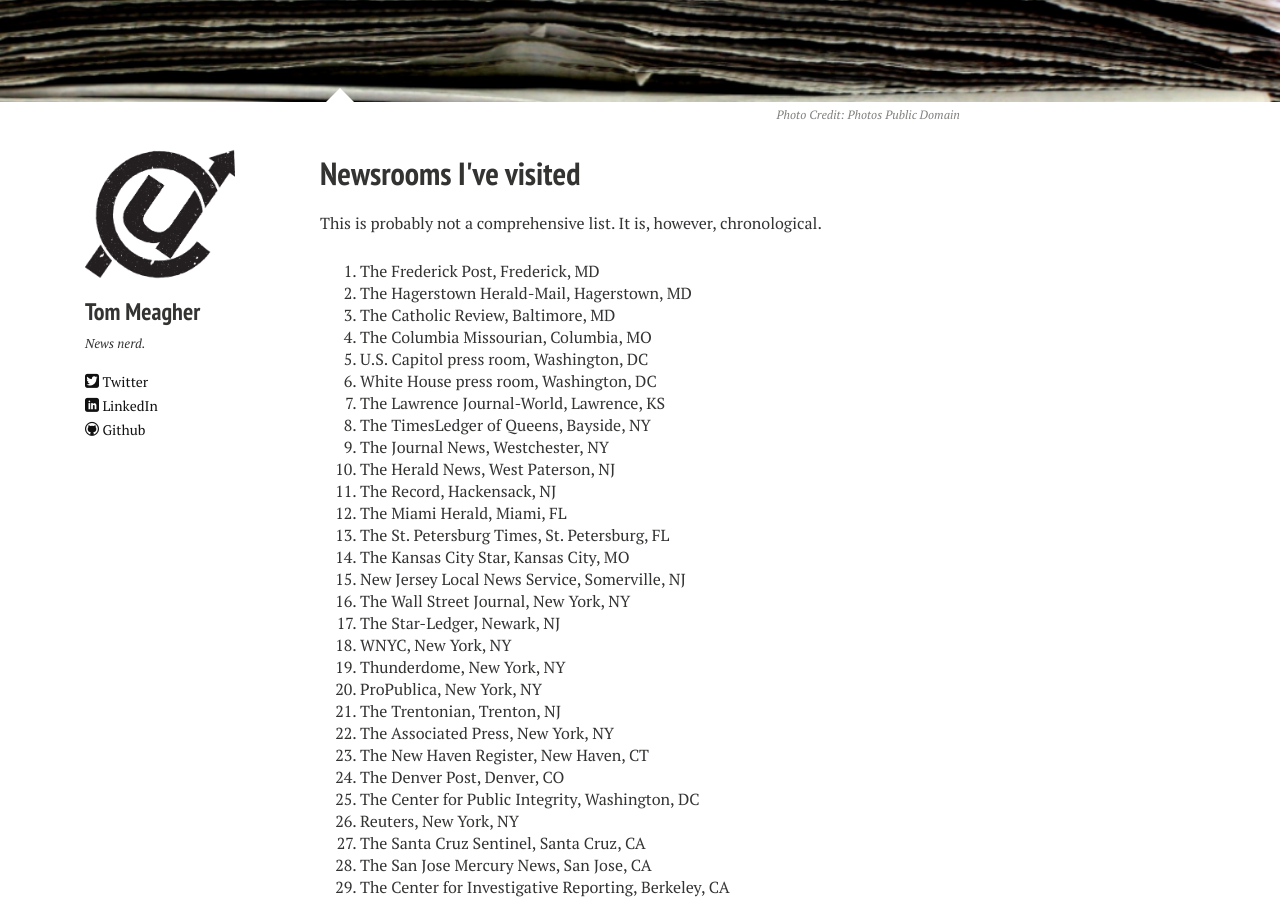
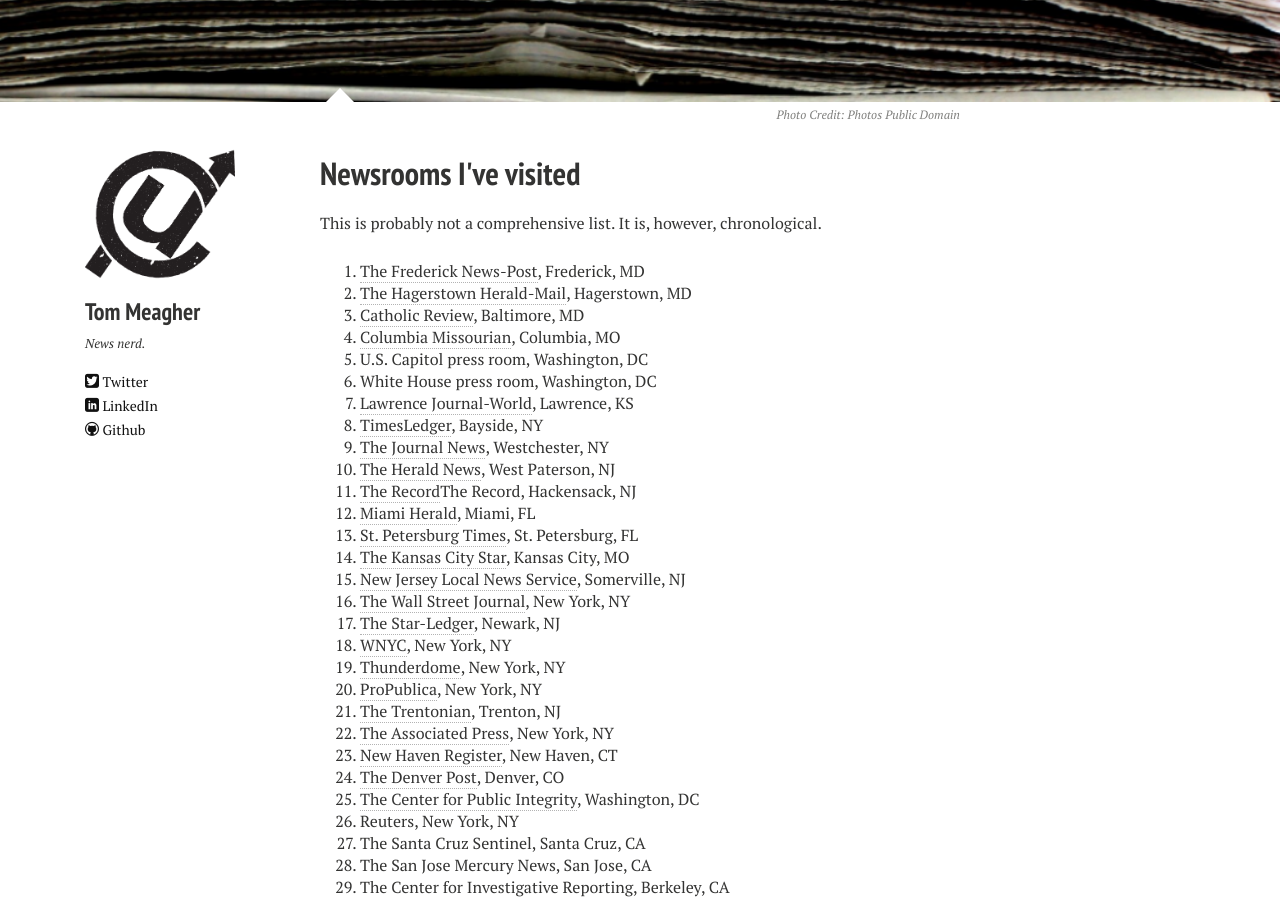
Before and after one commit to tommeagher/tommeagher.github.io, a Jekyll site: the page built from newsrooms.md, in a window 1280 px wide and 900 px high, scrolled down 286 px. Built offline with Jekyll 4.4.1, drawn with Linux system fonts in a browser that asks for light colours; nearby versions of some CDN libraries.

Commit message:
working on #12

```diff
--- a/newsrooms.md
+++ b/newsrooms.md
@@ -15,31 +15,31 @@
 
 This is probably not a comprehensive list. It is, however, chronological.
 
-1. The Frederick Post, Frederick, MD
-2. The Hagerstown Herald-Mail, Hagerstown, MD
-3. The Catholic Review, Baltimore, MD
-4. The Columbia Missourian, Columbia, MO
+1. [The Frederick News-Post](http://www.fredericknewspost.com/), Frederick, MD
+2. [The Hagerstown Herald-Mail](http://www.heraldmailmedia.com/), Hagerstown, MD
+3. [Catholic Review](http://www.catholicreview.org/), Baltimore, MD
+4. [Columbia Missourian](http://www.columbiamissourian.com/), Columbia, MO
 5. U.S. Capitol press room, Washington, DC
 6. White House press room, Washington, DC
-7. The Lawrence Journal-World, Lawrence, KS
-8. The TimesLedger of Queens, Bayside, NY
-9. The Journal News, Westchester, NY
-10. The Herald News, West Paterson, NJ
-11. The Record, Hackensack, NJ
-12. The Miami Herald, Miami, FL
-13. The St. Petersburg Times, St. Petersburg, FL
-14. The Kansas City Star, Kansas City, MO
-15. New Jersey Local News Service, Somerville, NJ
-16. The Wall Street Journal, New York, NY
-17. The Star-Ledger, Newark, NJ
-18. WNYC, New York, NY
-19. Thunderdome, New York, NY
-20. ProPublica, New York, NY
-21. The Trentonian, Trenton, NJ
-22. The Associated Press, New York, NY
-23. The New Haven Register, New Haven, CT
-24. The Denver Post, Denver, CO
-25. The Center for Public Integrity, Washington, DC
+7. [Lawrence Journal-World](http://www2.ljworld.com/), Lawrence, KS
+8. [TimesLedger](http://www.timesledger.com/), Bayside, NY
+9. [The Journal News](http://www.lohud.com/), Westchester, NY
+10. [The Herald News](http://www.northjersey.com/), West Paterson, NJ
+11. [The Record](http://www.northjersey.com/)The Record, Hackensack, NJ
+12. [Miami Herald](http://www.miamiherald.com/), Miami, FL
+13. [St. Petersburg Times](http://www.tampabay.com/), St. Petersburg, FL
+14. [The Kansas City Star](http://www.kansascity.com/), Kansas City, MO
+15. [New Jersey Local News Service](http://www.njlns.com/), Somerville, NJ
+16. [The Wall Street Journal](http://www.wsj.com/), New York, NY
+17. [The Star-Ledger](http://www.nj.com/), Newark, NJ
+18. [WNYC](http://www.wnyc.org/), New York, NY
+19. [Thunderdome](http://outsidethunderdome.com/), New York, NY
+20. [ProPublica](https://www.propublica.org/), New York, NY
+21. [The Trentonian](http://www.trentonian.com/), Trenton, NJ
+22. [The Associated Press](http://www.ap.org/), New York, NY
+23. [New Haven Register](http://www.nhregister.com/), New Haven, CT
+24. [The Denver Post](http://www.denverpost.com/), Denver, CO
+25. [The Center for Public Integrity](http://www.publicintegrity.org/), Washington, DC
 26. Reuters, New York, NY
 27. The Santa Cruz Sentinel, Santa Cruz, CA
 28. The San Jose Mercury News, San Jose, CA
```
Also changed, not shown: other parts of newsrooms.md (+1 -1 lines), 2 other files.
